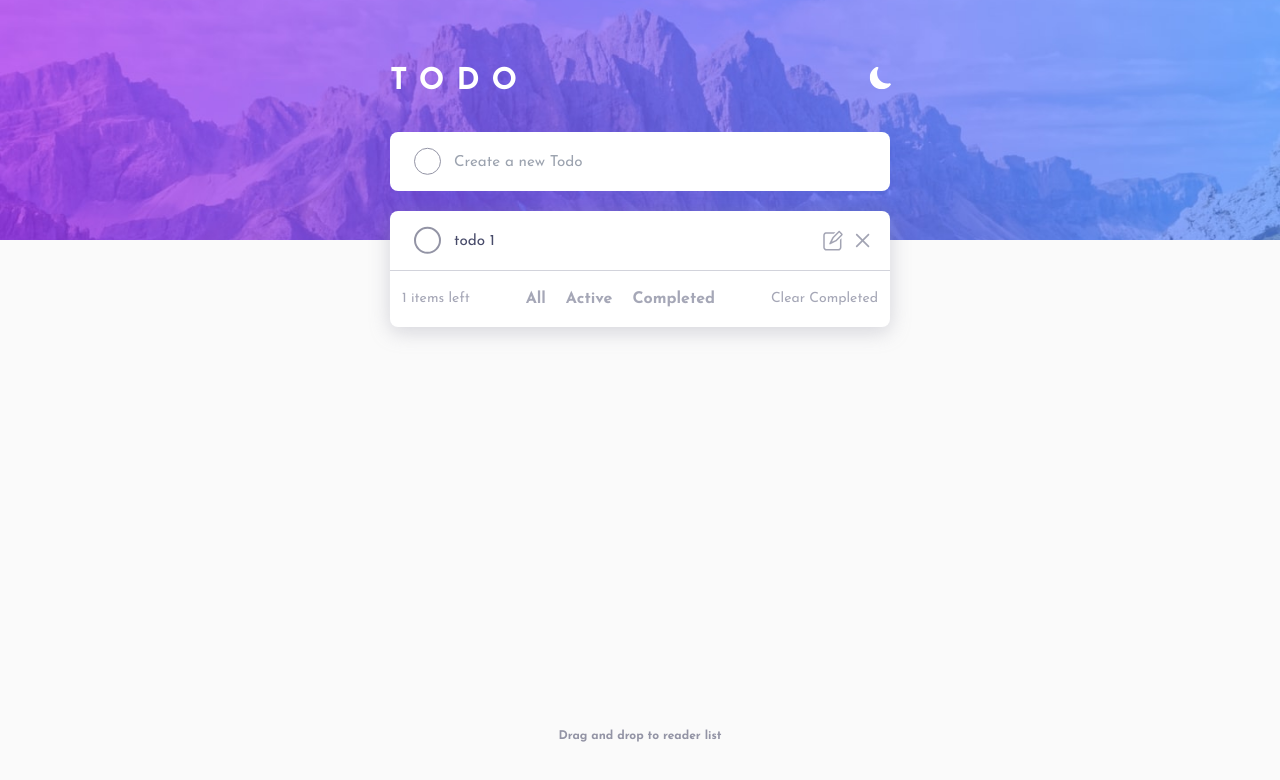
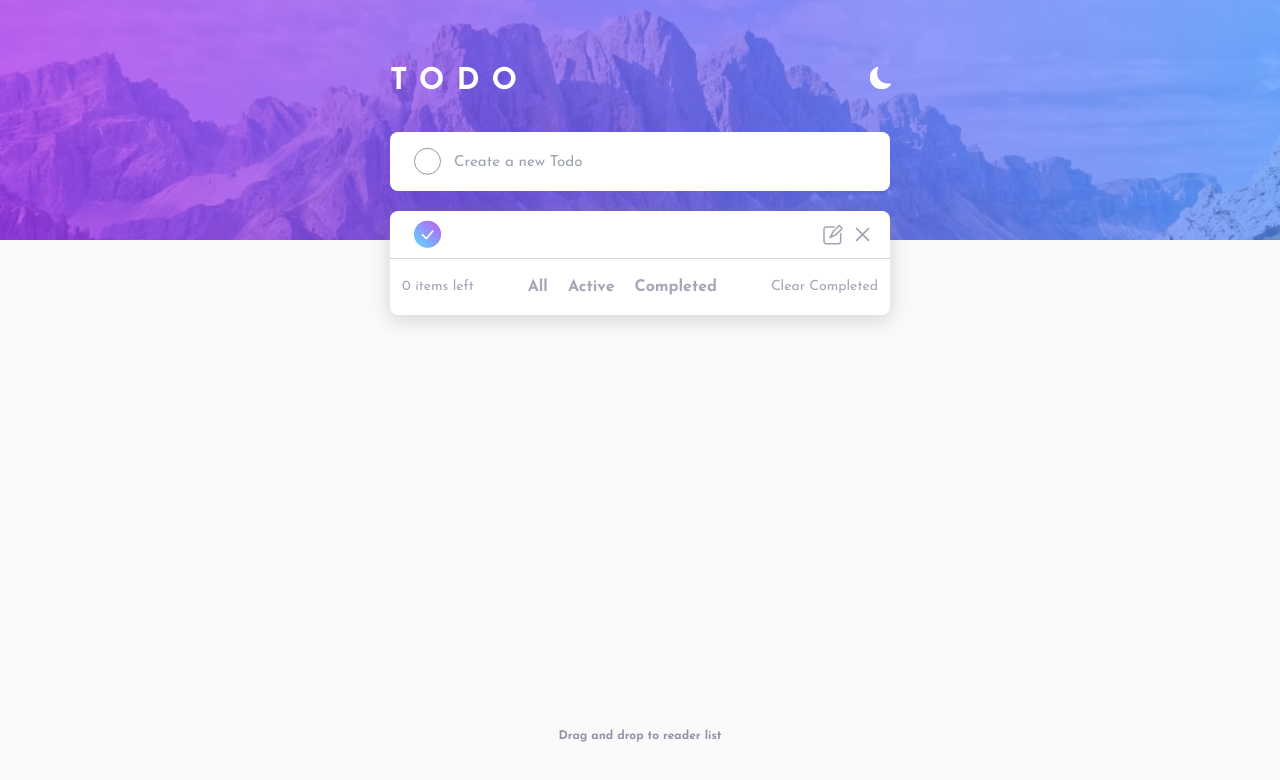
Before and after one commit to amirhazizi/todo-app-react, a React (Vite) app: page / in a window 1280 px wide. Shown: the top 780 px of the page. Built offline with nearby package versions, Linux system fonts and the light colour scheme.

Commit message:
Local Storage

```diff
--- a/package.json
+++ b/package.json
@@ -17,7 +17,8 @@
     "react-icons": "^4.8.0",
     "react-redux": "^8.0.5",
     "react-toastify": "^9.1.2",
-    "redux": "^4.2.1"
+    "redux": "^4.2.1",
+    "usehooks-ts": "^2.9.1"
   },
   "devDependencies": {
     "@types/react": "^18.0.28",
--- a/src/App.tsx
+++ b/src/App.tsx
@@ -4,12 +4,13 @@ import lightDesktopBG from "./assets/bg-desktop-light.jpg"
 import darkDesktopBG from "./assets/bg-desktop-dark.jpg"
 import { BsFillMoonFill, BsSunFill, BsCheckLg } from "react-icons/bs"
 import { useState, useEffect } from "react"
-import { ADD_TODO, CLEAR_COMPLETED, END_EDIT } from "./action"
+import { ADD_TODO, CLEAR_COMPLETED, END_EDIT, LOCAL_STORAGE } from "./action"
 import { connect } from "react-redux"
 import SingleTodo from "./components/SingleTodo"
 import { useAutoAnimate } from "@formkit/auto-animate/react"
 import { ToastContainer, toast, Slide } from "react-toastify"
 import "react-toastify/dist/ReactToastify.css"
+import { useLocalStorage } from "usehooks-ts"
 type InitialStatePrpos = {
   todos: {}[]
   isEdit: boolean
@@ -21,6 +22,7 @@ type AppProps = {
   addTodo: Function
   clearCompleted: Function
   completeEdit: Function
+  setLocalStorage: Function
   editContent: string
   isEdit: boolean
 }
@@ -31,15 +33,17 @@ function App({
   addTodo,
   clearCompleted,
   completeEdit,
+  setLocalStorage,
 }: AppProps) {
   const [themeTrigger, setThemeTrigger] = useState(true)
   const [todoText, setTodoText] = useState("")
   const [totalActive, setTotalActive] = useState(0)
   const [tempTodos, setTempTodos] = useState(todos)
   const [filterType, setFilterType] = useState("all")
+  const [localData, setLocalData] = useLocalStorage("frontmentor-todo", [{}])
+
   const [parent] = useAutoAnimate()
-
-  useEffect(() => {
+  const themeSwitcher = () => {
     if (
       window.matchMedia &&
       window.matchMedia("(prefers-color-scheme: dark)").matches
@@ -48,11 +52,17 @@ function App({
     } else {
       setThemeTrigger(true)
     }
+  }
+
+  useEffect(() => {
+    themeSwitcher()
+    setLocalStorage(localData)
   }, [])
   useEffect(() => {
     const actives = todos.filter((item: any) => item.type === "active")
     setTotalActive(actives.length)
     setTempTodos(todos)
+    setLocalData(todos)
   }, [todos])
   useEffect(() => {
     if (filterType === "active") {
@@ -213,6 +223,8 @@ const mapDistpatchtoPrpos = (distpatch: Function) => {
     clearCompleted: () => distpatch({ type: CLEAR_COMPLETED }),
     completeEdit: (text: string) =>
       distpatch({ type: END_EDIT, payload: text }),
+    setLocalStorage: (data: [{}]) =>
+      distpatch({ type: LOCAL_STORAGE, payload: data }),
   }
 }
 export default connect(mapStateToProps, mapDistpatchtoPrpos)(App)
--- a/src/action.ts
+++ b/src/action.ts
@@ -6,3 +6,4 @@ export const CLEAR_COMPLETED = "CLEAR_COMPLETED"
 export const FILTER_TODO = "FILTER_TODO"
 export const START_EDIT = "START_EDIT"
 export const END_EDIT = "END_EDIT"
+export const LOCAL_STORAGE = "LOCAL_STORAGE"
--- a/src/components/SingleTodo.tsx
+++ b/src/components/SingleTodo.tsx
@@ -27,6 +27,7 @@ const SingleTodo = ({
   startEdit,
 }: SingleTodoProps) => {
   const [isCompleted, setIsCompleted] = useState(false)
+
   useEffect(() => {
     if (isCompleted) {
       setCompleted()
@@ -37,6 +38,7 @@ const SingleTodo = ({
   useEffect(() => {
     if (type !== "active") setIsCompleted(true)
   }, [])
+
   return (
     <div className='todo relative py-4 w-full'>
       <div className='px-5 pl-16 flex justify-between items-center'>
--- a/src/reducer.ts
+++ b/src/reducer.ts
@@ -6,21 +6,17 @@ import {
   CLEAR_COMPLETED,
   START_EDIT,
   END_EDIT,
+  LOCAL_STORAGE,
 } from "./action"
+
 type InitialStatePrpos = {
-  todos: {}[]
+  todos: []
   isEdit: boolean
   editID: number
   editContent: string
 }
 const initialState: InitialStatePrpos = {
-  todos: [
-    {
-      id: 1682622006924,
-      content: "todo 1",
-      type: "active",
-    },
-  ],
+  todos: [],
   isEdit: false,
   editID: 0,
   editContent: "",
@@ -84,6 +80,13 @@ const reducer = (
       todos: newTodos,
     }
   }
+  if (action.type === LOCAL_STORAGE) {
+    return {
+      ...state,
+      todos: action.payload,
+    }
+  }
+
   return state
 }
 export default reducer
```
Also changed, not shown: 1 other file (tests, documents, lock files or other folders).
